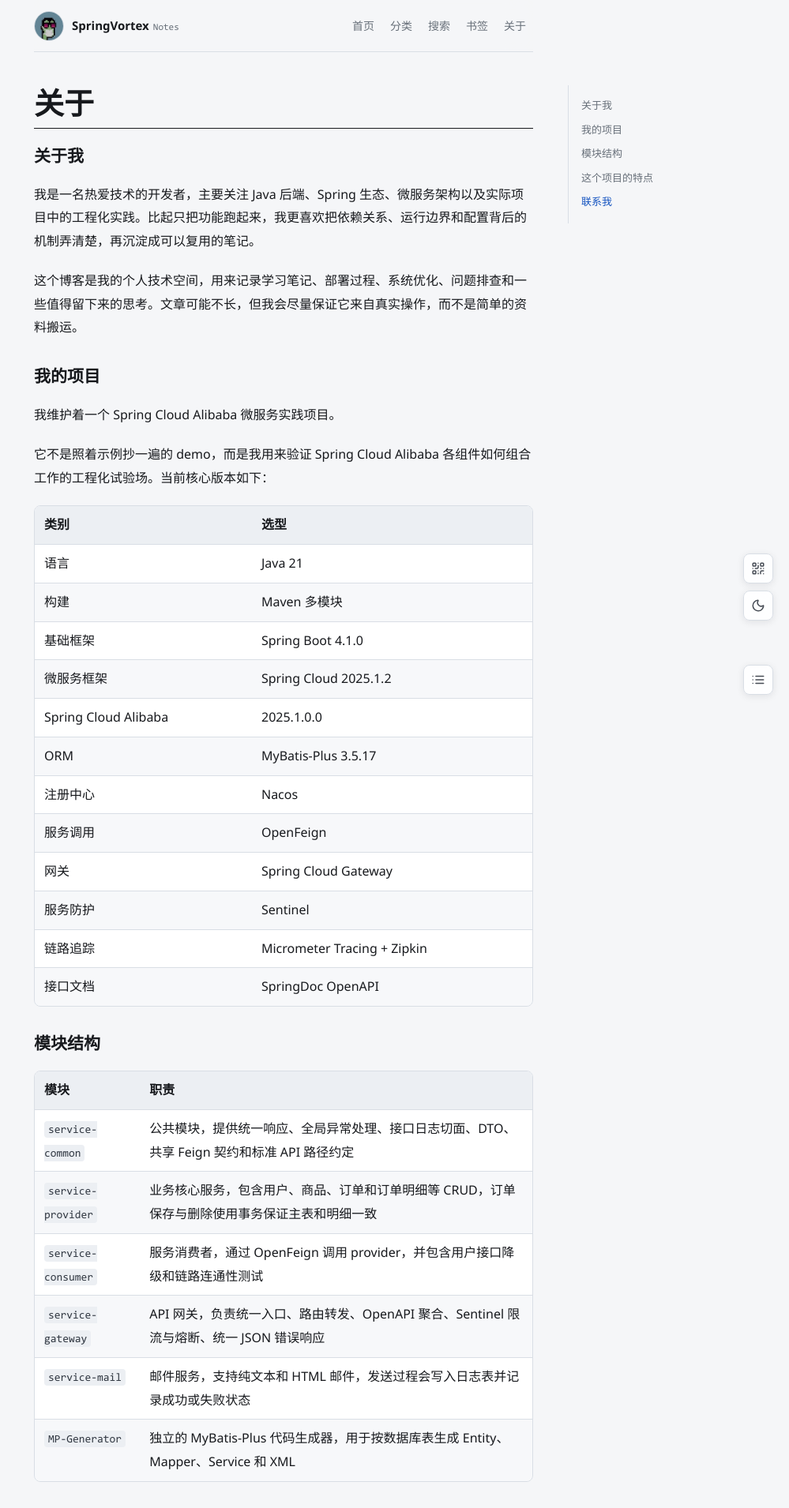
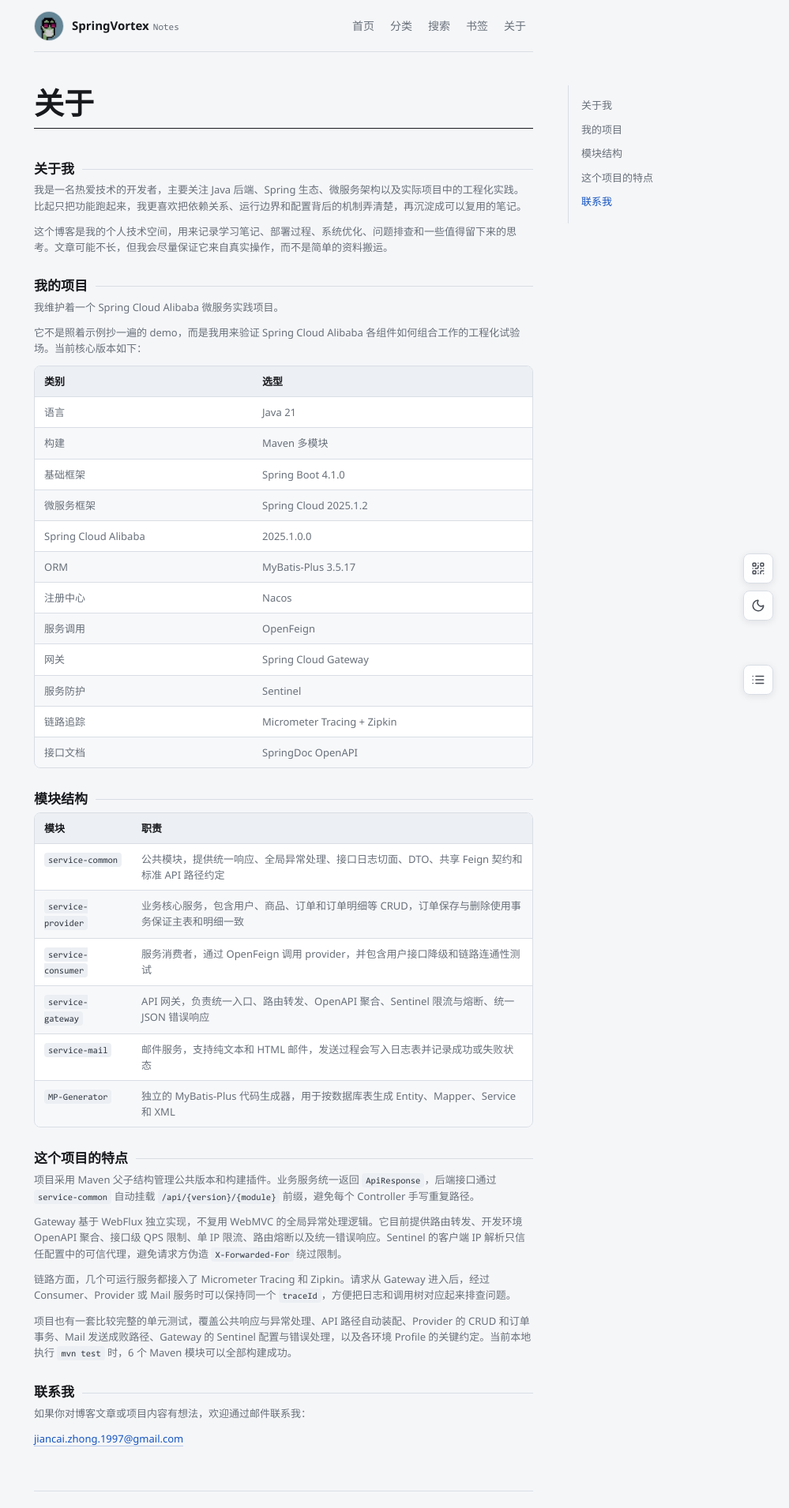
Before and after one commit to springvortex/springvortex.github.io, a Jekyll site: the page built from pages/about.md, in a window 1280 px wide. Shown: the top 1910 px of the page at 79% size, without its empty margins (281-1280 px from the left). Built offline with Jekyll 4.4.1, drawn with Linux system fonts in a browser that asks for light colours.

Commit message:
style(about): 统一标题与正文层级

```diff
--- a/_layouts/mypost.html
+++ b/_layouts/mypost.html
@@ -38,7 +38,7 @@
   </ul>
 </aside>
 {%- endif -%}
-<main id="main" class="page page-post">
+<main id="main" class="page page-post{% if page.body_class %} {{ page.body_class }}{% endif %}">
   <h1 class="title" id="{{ page.title }}">{{ page.title }}</h1>
   {% if page.date %}
   <div class="subtitle">{{ page.author | default: site.author }} 于 {{ page.date | date: "%Y-%m-%d" }} 发布</div>
--- a/static/css/post.css
+++ b/static/css/post.css
@@ -180,6 +180,46 @@
   font-size: 13px;
   font-weight: 400;
   border-bottom: 0;
+}
+
+.page-post.page-about {
+  color: var(--text-muted);
+  font-size: 13px;
+  line-height: 1.55;
+}
+
+.page-post.page-about .post > * {
+  margin: 12px 0;
+}
+
+.page-post.page-about .post h3,
+.page-post.page-about .post h4,
+.page-post.page-about .post h5,
+.page-post.page-about .post h6 {
+  display: flex;
+  align-items: center;
+  gap: 10px;
+  margin: 28px 0 4px;
+  color: var(--text);
+  font-family: var(--font-mono);
+  font-size: 17px;
+  font-weight: 600;
+  line-height: 1.4;
+}
+
+.page-post.page-about .post h3::after,
+.page-post.page-about .post h4::after,
+.page-post.page-about .post h5::after,
+.page-post.page-about .post h6::after {
+  content: '';
+  height: 1px;
+  flex: 1;
+  background: var(--hairline);
+}
+
+.page-post.page-about .post h3 + p,
+.page-post.page-about .post h3 + .table-container {
+  margin-top: 4px;
 }
 
 .page-post img {
```
Also changed, not shown: pages/about.md (+1 -0 lines).
